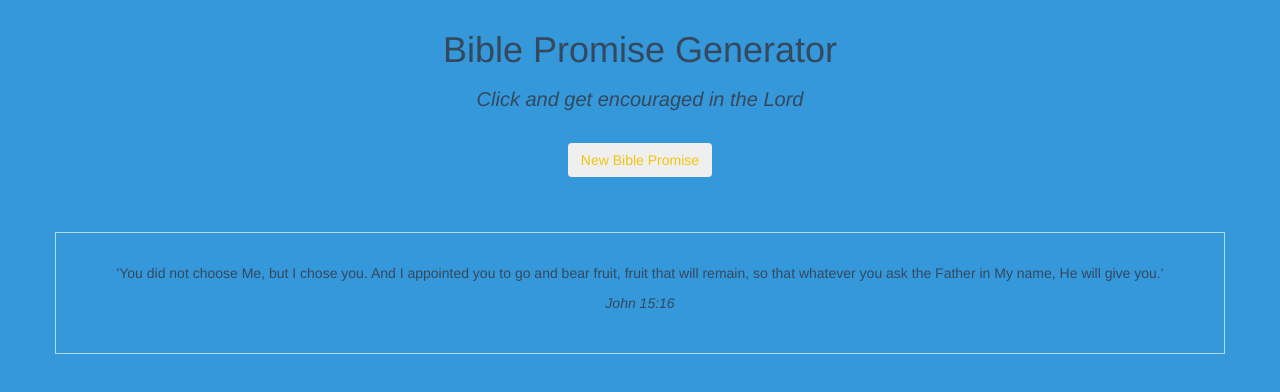
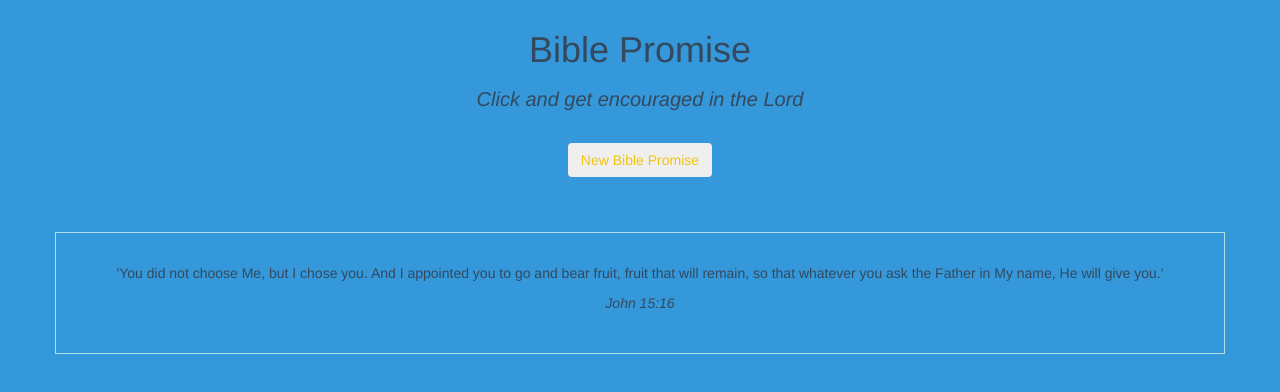
Before and after one commit to mgdeveloper1406/versesmachine, a plain HTML site: page index.html in a window 1280 px wide. Drawn offline with nearby package versions, Linux system fonts and the light colour scheme.

Commit message:
Update index.html

```diff
--- a/index.html
+++ b/index.html
@@ -13,7 +13,7 @@
 <body>
 
 <div class="contrainer-fluid text-center">
-  <h1 class="title">Bible Promise Generator</h1>
+  <h1 class="title">Bible Promise</h1>
   <p class="instructions"> Click and get encouraged in the Lord </p>
   <div class="container mybutton text-center">
     <button type="button" class="btn" id="switch">New Bible Promise</button>
```
